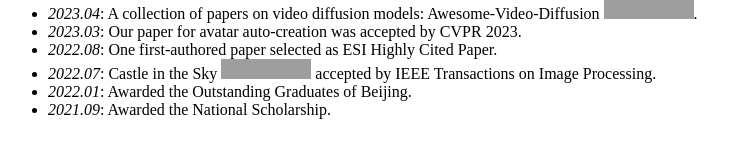
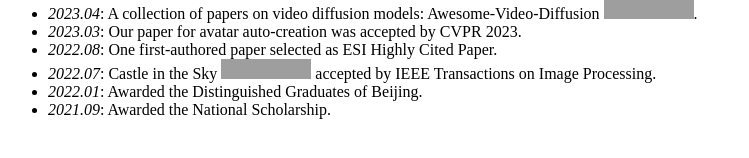
Before and after one commit to ruizhaocv/ruizhaocv.github.io, a Jekyll site: the page built from _pages/includes/news.md, in a window 1280 px wide. Shown: the part 530-688 px from the top of the page, without its empty margins (0-749 px from the left). Built offline with Jekyll 4.4.1, drawn with Linux system fonts in a browser that asks for light colours; nearby versions of some CDN libraries; some web fonts are replaced; our own code applies the rules of GitHub Pages for plain Markdown files; a style sheet for code colours, icons or effects is not loaded; grey boxes are pictures that could not be loaded.

Commit message:
Update news.md

```diff
--- a/_pages/includes/news.md
+++ b/_pages/includes/news.md
@@ -6,5 +6,5 @@
 - *2023.03*: Our paper for avatar auto-creation was accepted by CVPR 2023.
 - *2022.08*: One first-authored paper selected as ESI Highly Cited Paper.
 - *2022.07*: Castle in the Sky [![](https://img.shields.io/github/stars/jiupinjia/SkyAR?style=social)](https://github.com/jiupinjia/SkyAR) accepted by IEEE Transactions on Image Processing.
-- *2022.01*: Awarded the Outstanding Graduates of Beijing.
+- *2022.01*: Awarded the Distinguished Graduates of Beijing.
 - *2021.09*: Awarded the National Scholarship.
```
